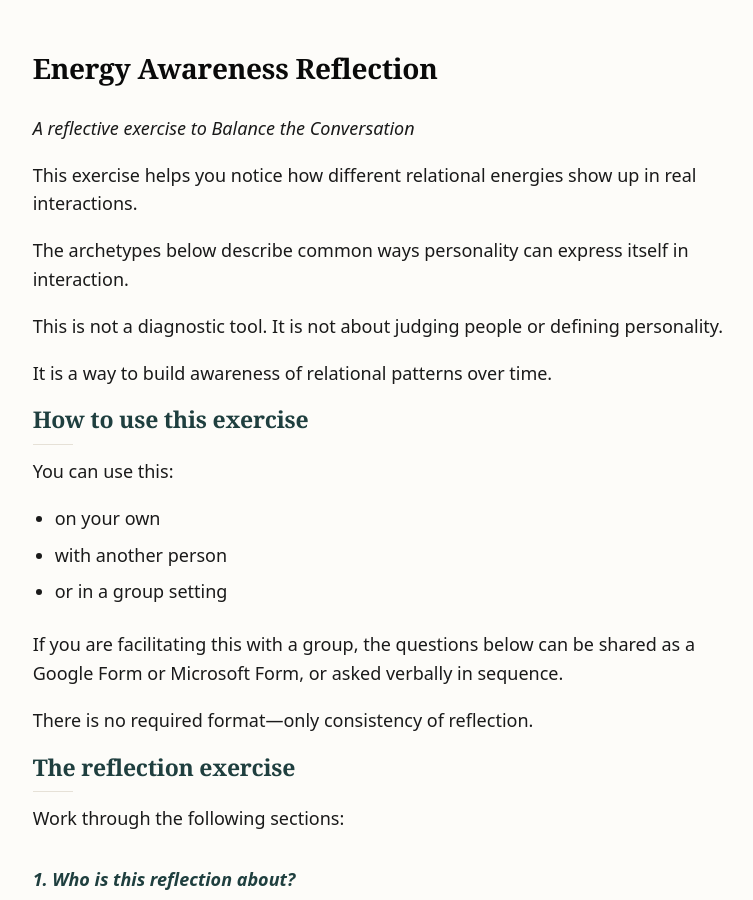
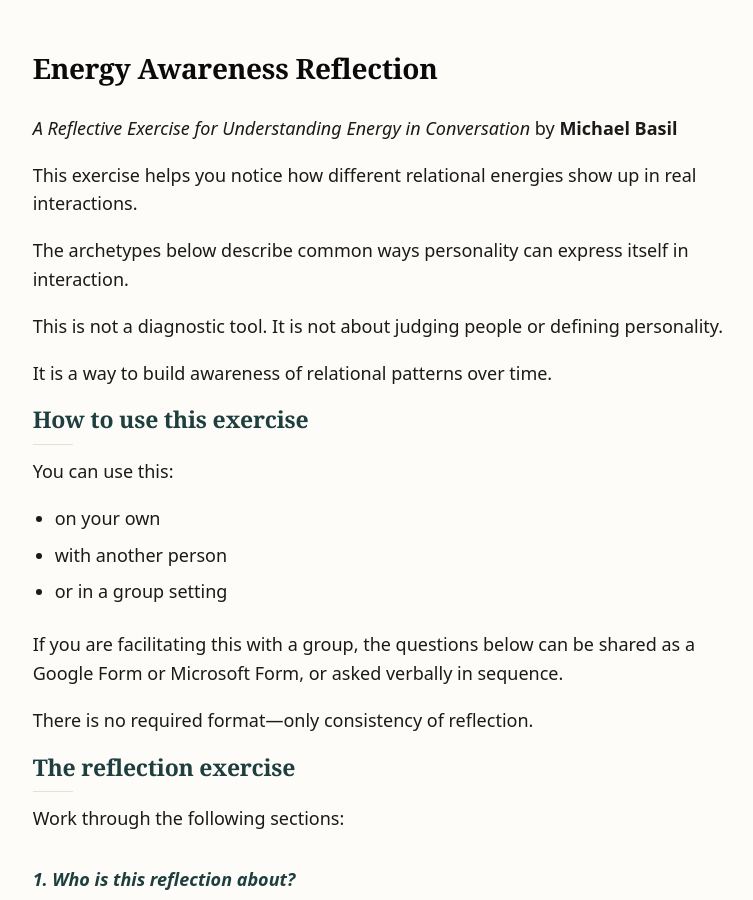
Before and after one commit to basil-family-lab/circle, a Jekyll site: the page built from reflection.md, in a window 1280 px wide and 900 px high. Shown: the whole window, without its empty margins (247-1000 px from the left). Built offline with Jekyll 4.4.1, drawn with Linux system fonts in a browser that asks for light colours.

Commit message:
feat: add reflection exercise

```diff
--- a/reflection.md
+++ b/reflection.md
@@ -8,7 +8,7 @@ css_id: reflection
 
 # Energy Awareness Reflection
 
-*A reflective exercise to Balance the Conversation*
+*A Reflective Exercise for Understanding Energy in Conversation* by **Michael Basil**
 
 This exercise helps you notice how different relational energies show up in real interactions.
 
```
